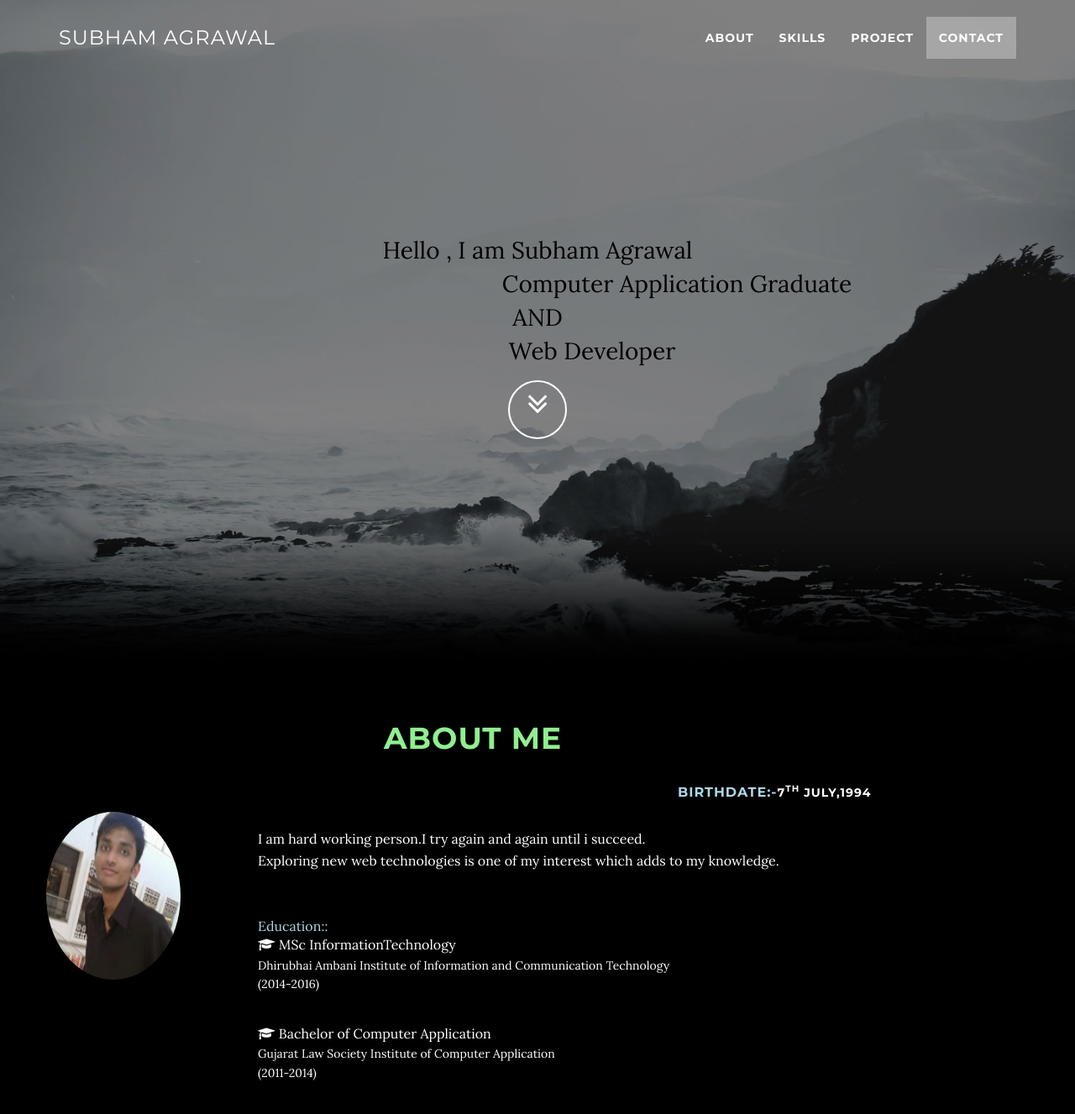
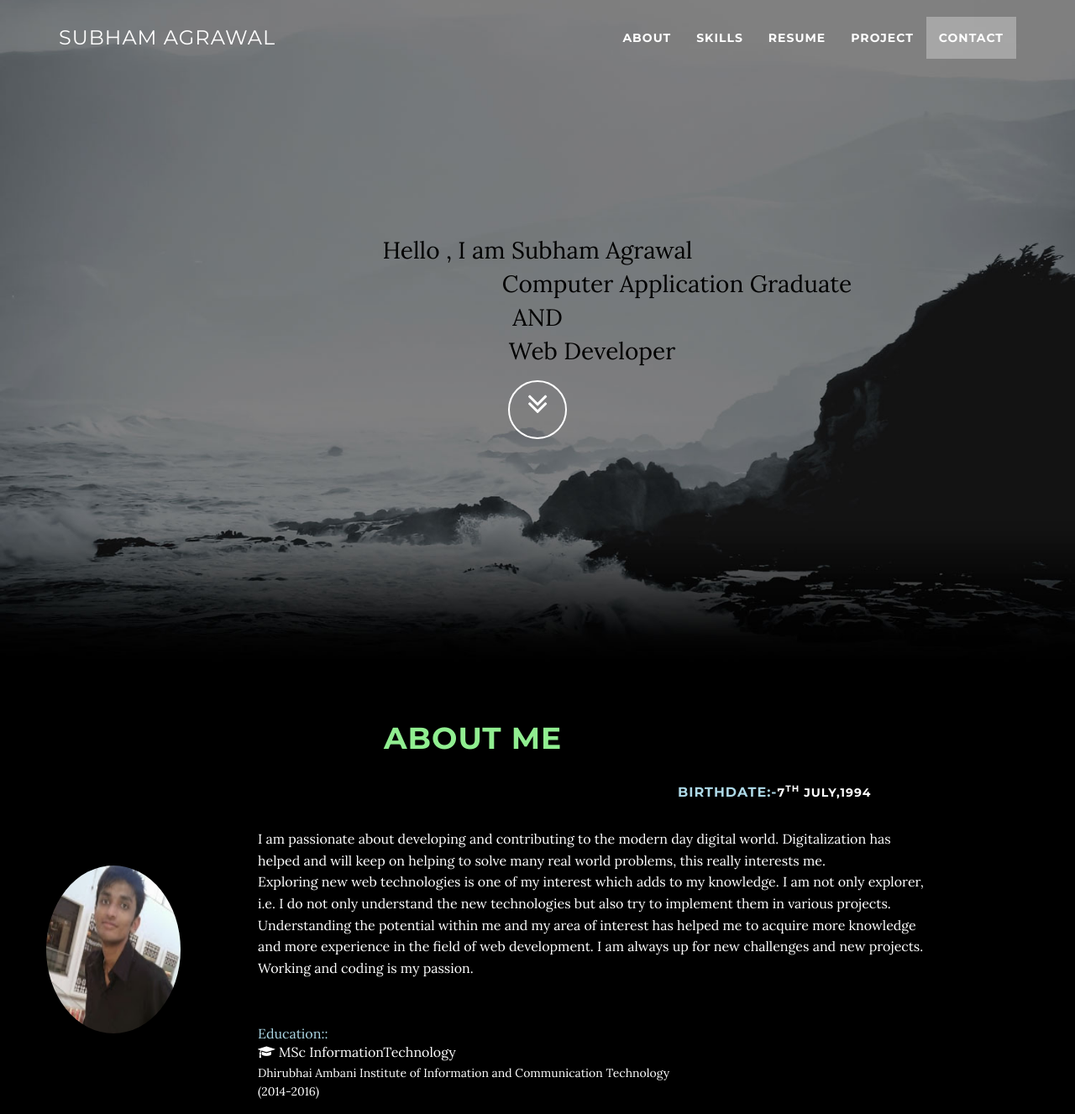
Before and after one commit to SubhamAgrawal/SubhamAgrawal.github.io, a plain HTML site: page index.html in a window 1280 px wide. Shown: the top 1327 px of the page at 84% size. Drawn offline with Linux system fonts and the light colour scheme; some packages are replaced by stand-ins of ours.

Commit message:
Update index.html

```diff
--- a/index.html
+++ b/index.html
@@ -28,6 +28,9 @@
                     </li>
 					 <li>
                         <a class="page-scroll" href="#skill"><b>Skills</b></a>
+                    </li>
+                    <li>
+                        <a class="page-scroll" href="resume.pdf"><b>Resume</b></a>
                     </li>
                     <li>
                         <a class="page-scroll" href="#project"><b>Project</b></a>
@@ -71,9 +74,8 @@
 			<div style="align:right;width:300px;margin-left:500px;font-size:18px">
 				<h5><span style="color:lightblue;font-size:16px">Birthdate:-</span>7<sup>th</sup> july,1994</h5>
 			</div>
-                <p style="font-size:16px; width:800px">I am hard working person.I try again and again until i succeed.<br/>
-					Exploring new web technologies is one of my interest which adds to my knowledge.<br/>
-					</p>
+                <p style="font-size:16px; width:800px">I am passionate about developing and contributing to the modern day digital world. Digitalization has helped and will keep on helping to solve many real world problems, this really interests me. <br/>
+                Exploring new web technologies is one of my interest which adds to my knowledge. I am not only explorer, i.e. I do not only understand the new technologies but also try to implement them in various projects. Understanding the potential within me and my area of interest has helped me to acquire more knowledge and more experience in the field of web development. I am always up for new challenges and new projects. Working and coding is my passion.</p>
              	<br/><div style="color:lightblue;">Education::</div>
 			 <p style="font-size:14px;">
 			<span style="font-size:16px;"><i class="fa fa-graduation-cap"></i> MSc InformationTechnology</span><br/>
```
